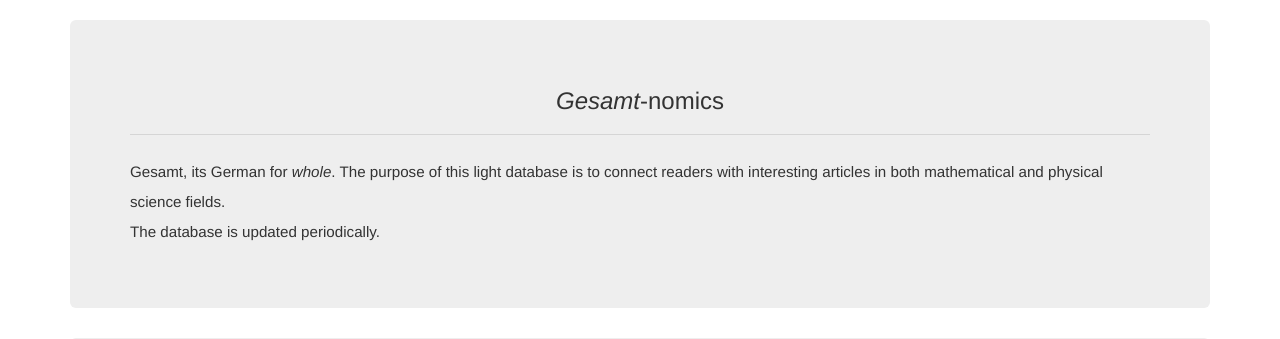
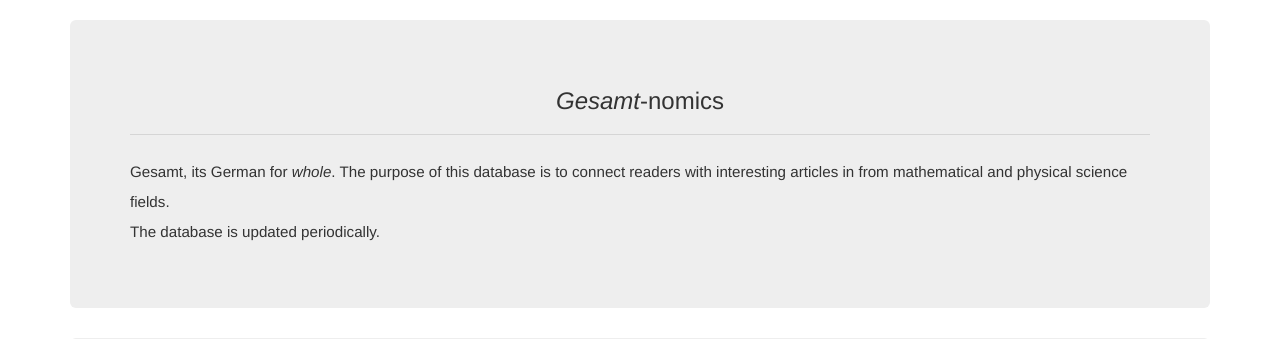
Before and after one commit to hanphps/gesamt-app, a Flask app: page /about in a window 1280 px wide. Shown: the part 52-391 px from the top of the page. Run offline with Flask 2, Linux system fonts and the light colour scheme; some libraries are stand-ins or nearby versions.

Commit message:
Update about.html

```diff
--- a/templates/about.html
+++ b/templates/about.html
@@ -6,8 +6,8 @@
     <hr>
         <p><small><small>
             Gesamt, its German for <em>whole</em>.
-            The purpose of this light database is to connect
-            readers with interesting articles in both mathematical
+            The purpose of this database is to connect
+            readers with interesting articles in from mathematical
             and physical science fields.<br>
             The database is updated periodically.
         </small></small></p>
```
